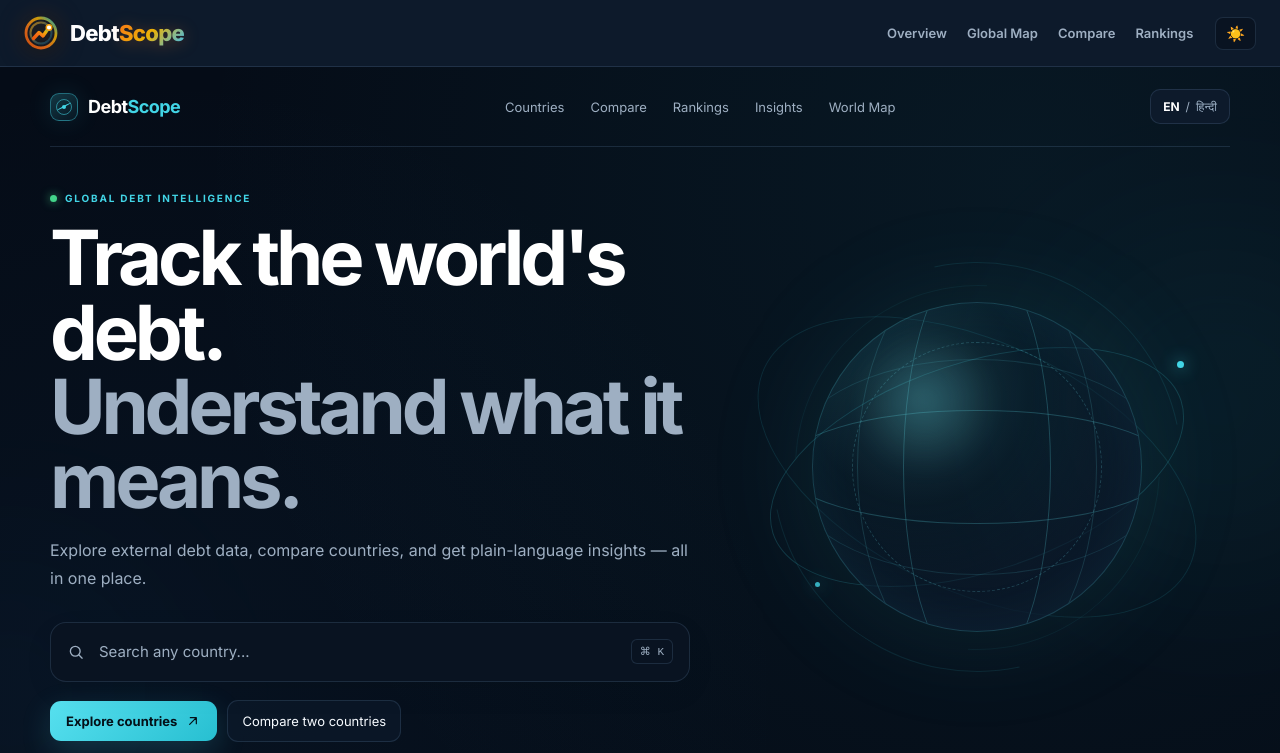
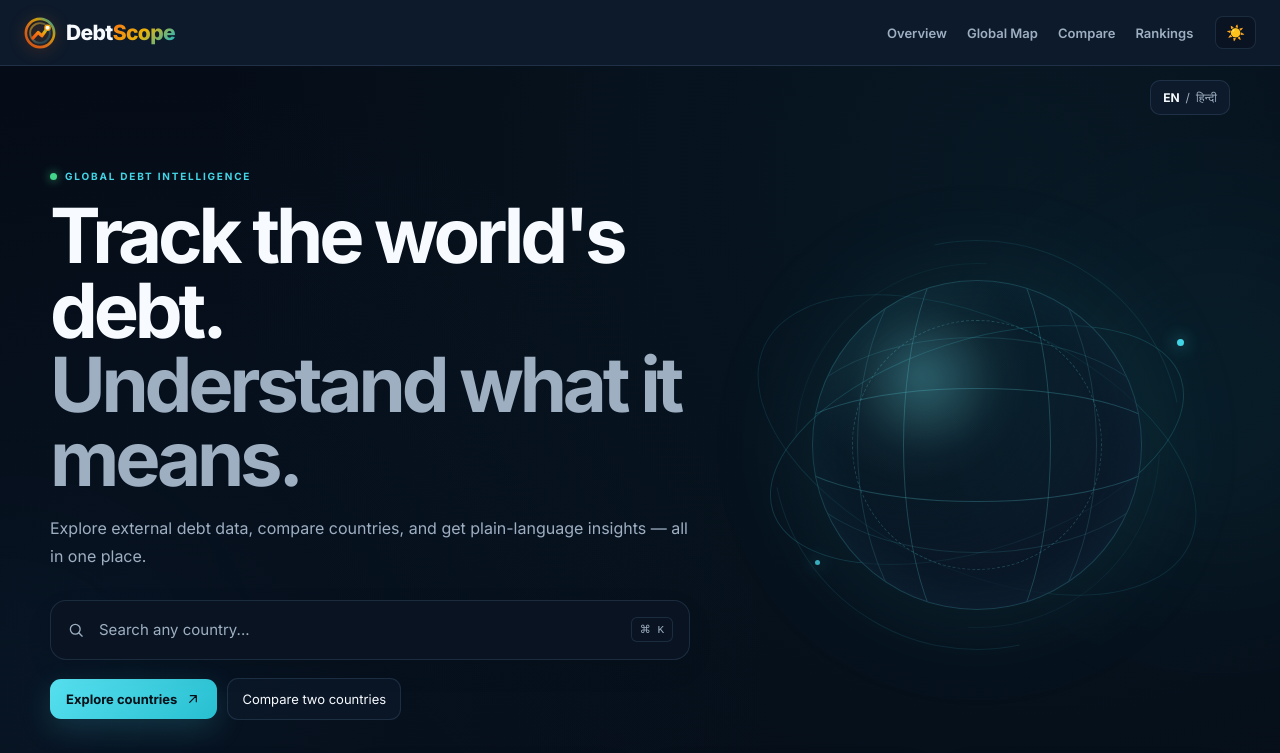
Before and after one commit to futuretechai1999/debtscope, a Next.js app: page / in a window 1280 px wide. Shown: the top 753 px of the page. Built offline with nearby package versions, Linux system fonts and the light colour scheme.

Commit message:
fix: clean single navbar and complete high contrast light theme

```diff
--- a/app/page.tsx
+++ b/app/page.tsx
@@ -1,6 +1,7 @@
 'use client'
 
 import { useMemo, useState } from 'react'
+import DebtScopeLogo from '../components/DebtScopeLogo'
 
 type Language = 'en' | 'hi'
 
@@ -285,41 +286,18 @@ export default function HomePage() {
       <div className="ambient ambient-one" />
       <div className="ambient ambient-two" />
 
-      <nav className="nav-wrap">
-        <a
-          href="#top"
-          className="brand"
-          aria-label="DebtScope home"
-        >
-          <span className="brand-mark">
-            <span />
-          </span>
-
-          <span>
-            Debt<span>Scope</span>
-          </span>
-        </a>
-
-        <div className="nav-links">
-          <a href="#countries">{t.countries}</a>
-          <a href="/compare">{t.compare}</a>
-          <a href="/rankings">{t.rankings}</a>
-          <a href="#insights">{t.insights}</a>
-          <a href="/map">{t.worldMap}</a>
-        </div>
-
+      {/* Language Switch Bar */}
+      <div style={{ width: 'min(1180px, calc(100% - 40px))', margin: '14px auto 0', display: 'flex', justifyContent: 'flex-end' }}>
         <button
           className="language-btn"
           type="button"
           aria-label="Language selector"
-          onClick={() =>
-            setLanguage(language === 'en' ? 'hi' : 'en')
-          }
+          onClick={() => setLanguage(language === 'en' ? 'hi' : 'en')}
         >
           <span
             style={{
               fontWeight: language === 'en' ? 700 : 400,
-              color: language === 'en' ? '#FFFFFF' : '#9FB3C8',
+              color: language === 'en' ? 'var(--text)' : 'var(--muted)',
             }}
           >
             EN
@@ -330,24 +308,24 @@ export default function HomePage() {
           <span
             style={{
               fontWeight: language === 'hi' ? 700 : 400,
-              color: language === 'hi' ? '#FFFFFF' : '#9FB3C8',
+              color: language === 'hi' ? 'var(--text)' : 'var(--muted)',
             }}
           >
             हिन्दी
           </span>
         </button>
-      </nav>
+      </div>
 
-      <section className="hero" id="top">
+      <section className="hero" id="top" style={{ paddingTop: '20px' }}>
         <div className="hero-copy">
           <div className="eyebrow">
             <span className="live-dot" /> {t.eyebrow}
           </div>
 
-          <h1>
+          <h1 style={{ color: 'var(--text)' }}>
             {t.heroTitle1}
             <br />
-            <span>{t.heroTitle2}</span>
+            <span style={{ color: 'var(--muted)' }}>{t.heroTitle2}</span>
           </h1>
 
           <p>{t.heroDescription}</p>
@@ -702,7 +680,7 @@ export default function HomePage() {
             <div className="availability-empty">
               {language === 'en'
                 ? 'No countries match the selected filter.'
-                : 'चयनित फ़िल्टर के अनुसार कोई देश नहीं मिला।'}
+                : 'इस फ़िल्टर के लिए कोई देश नहीं मिला।'}
             </div>
           )}
         </div>
@@ -822,15 +800,7 @@ export default function HomePage() {
       </section>
 
       <footer className="footer">
-        <div className="brand footer-brand">
-          <span className="brand-mark">
-            <span />
-          </span>
-
-          <span>
-            Debt<span>Scope</span>
-          </span>
-        </div>
+        <DebtScopeLogo />
 
         <div className="footer-note">{t.footerNote}</div>
 
--- a/components/DebtScopeLogo.tsx
+++ b/components/DebtScopeLogo.tsx
@@ -7,18 +7,18 @@ export default function DebtScopeLogo() {
       style={{
         display: 'inline-flex',
         alignItems: 'center',
-        gap: '12px',
+        gap: '10px',
         textDecoration: 'none',
       }}
     >
       <svg
-        width="34"
-        height="34"
+        width="32"
+        height="32"
         viewBox="0 0 34 34"
         fill="none"
         xmlns="http://www.w3.org/2000/svg"
         style={{
-          filter: 'drop-shadow(0 4px 10px rgba(0, 0, 0, 0.65)) drop-shadow(0 0 12px rgba(249, 115, 22, 0.25))',
+          filter: 'drop-shadow(0 2px 8px rgba(249, 115, 22, 0.35))',
         }}
       >
         <defs>
@@ -72,19 +72,18 @@ export default function DebtScopeLogo() {
 
       <span
         style={{
-          fontSize: '22px',
+          fontSize: '21px',
           fontWeight: 900,
           letterSpacing: '-0.03em',
-          color: '#ffffff',
+          color: 'var(--text)',
         }}
       >
         Debt
         <span
           style={{
-            background: 'linear-gradient(135deg, #f97316 0%, #eab308 50%, #38bdf8 100%)',
+            background: 'linear-gradient(135deg, #f97316 0%, #eab308 50%, #06b6d4 100%)',
             WebkitBackgroundClip: 'text',
             WebkitTextFillColor: 'transparent',
-            filter: 'drop-shadow(0 2px 8px rgba(249, 115, 22, 0.3))',
           }}
         >
           Scope
```
